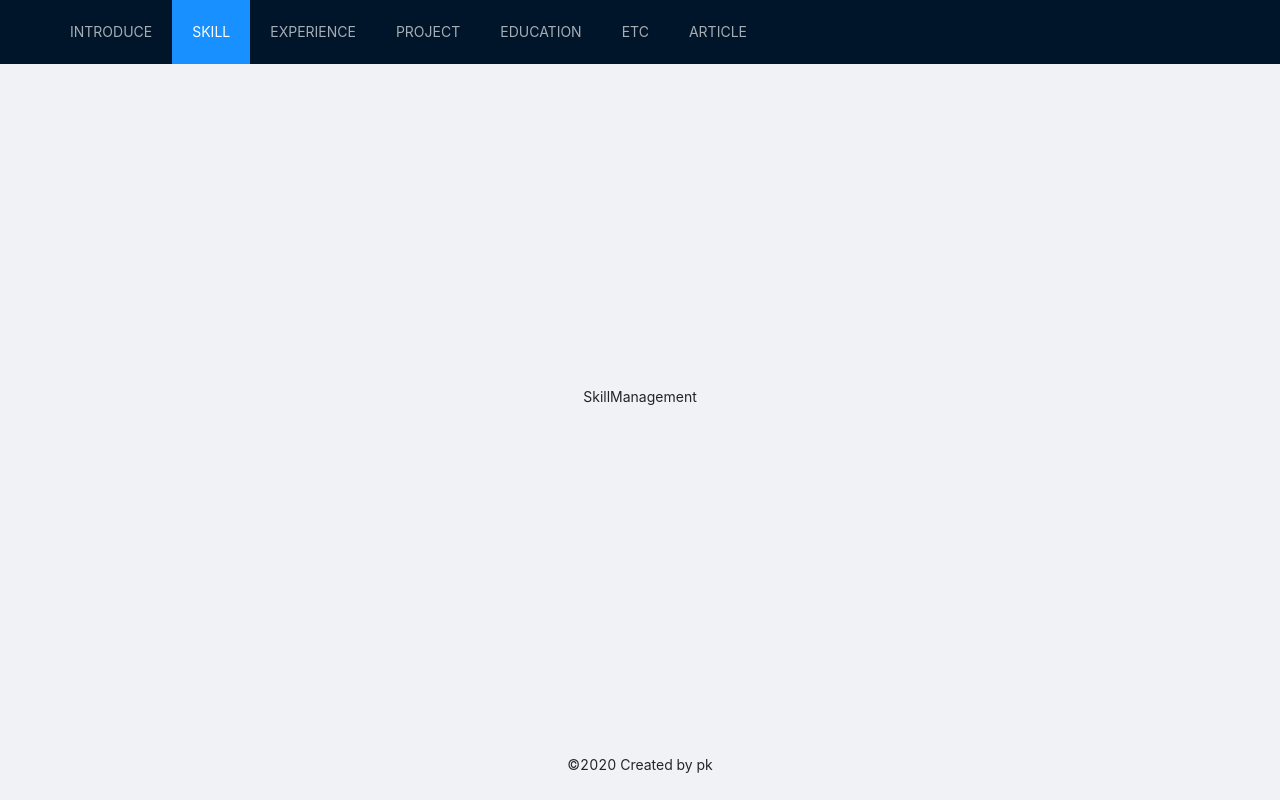
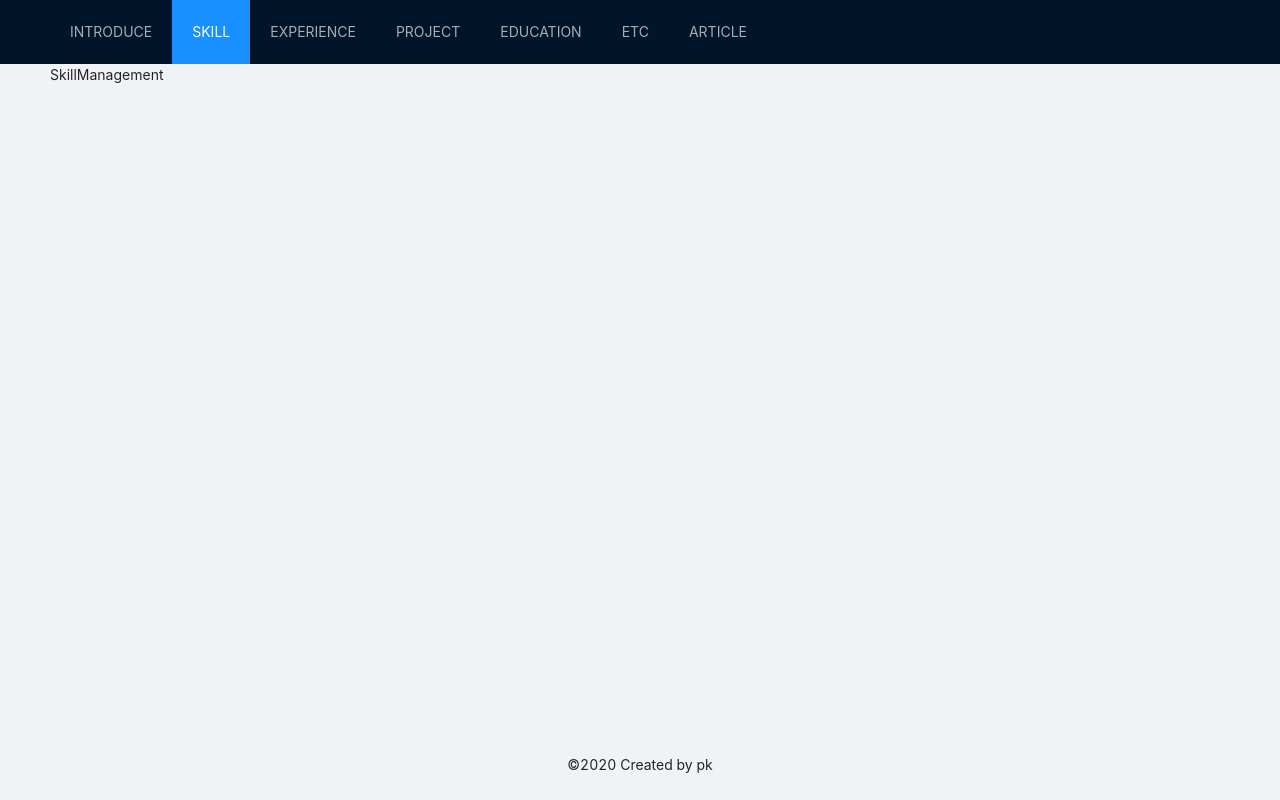
Before and after one commit to parkoon/resume-kit, a Next.js app: page /admin/skill in a window 1280 px wide. Built offline with nearby package versions, Linux system fonts and the light colour scheme.

Commit message:
feat: add center prop

```diff
--- a/pages/admin/introduce.tsx
+++ b/pages/admin/introduce.tsx
@@ -8,7 +8,7 @@ function IntroduceManagement() {
   }
 
   return (
-    <AdminLayout>
+    <AdminLayout center>
       <Card style={{ width: '50%' }}>
         <Form initialValues={{ remember: true }} onFinish={onFinish}>
           <Form.Item
--- a/src/admin/components/AdminLayout/index.tsx
+++ b/src/admin/components/AdminLayout/index.tsx
@@ -8,11 +8,14 @@ const NAV_ITEMS = ['introduce', 'skill', 'experience', 'project', 'education', '
 
 type AdminLayoutProps = {
   children: React.ReactNode
+  center?: boolean
 }
-function AdminLayout({ children }: AdminLayoutProps) {
+function AdminLayout({ children, center }: AdminLayoutProps) {
   const router = useRouter()
 
-  console.log()
+  const centerStyle = center
+    ? { display: 'flex', justifyContent: 'center', alignItems: 'center', width: '100%' }
+    : {}
   return (
     <Layout style={{ height: '100%' }}>
       <Header>
@@ -28,10 +31,7 @@ function AdminLayout({ children }: AdminLayoutProps) {
       <Content
         style={{
           padding: '0 50px',
-          display: 'flex',
-          justifyContent: 'center',
-          alignItems: 'center',
-          width: '100%',
+          ...centerStyle,
         }}
       >
         {children}
```
